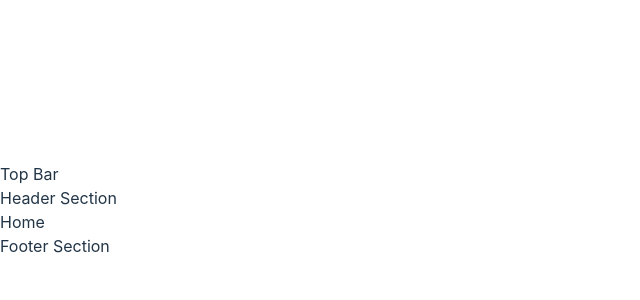
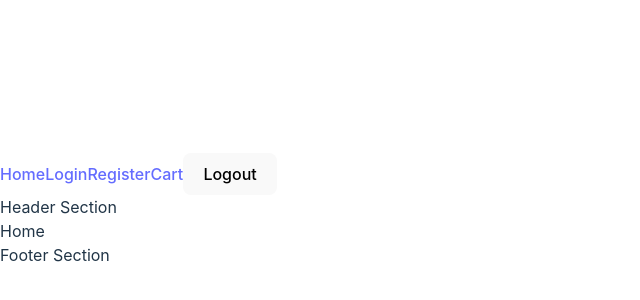
Before and after one commit to vprabhu1771/react_laraval_small_shop, a React (Vite) app: page / in a window 1280 px wide. Shown: the part 190-490 px from the top of the page, without its empty margins (0-640 px from the left). Built offline with nearby package versions, Linux system fonts and the light colour scheme.

Commit message:
Update TopBar.jsx

```diff
--- a/src/components/frontend/layout/TopBar.jsx
+++ b/src/components/frontend/layout/TopBar.jsx
@@ -1,11 +1,15 @@
 import React from 'react';
+import { Link } from 'react-router-dom';
 
 const TopBar = () => {
   return (
-    <div>
-      {/* Top bar content */}
-      Top Bar
-    </div>
+    <nav>
+      <Link to="/">Home</Link>
+      <Link to="/login">Login</Link>
+      <Link to="/register">Register</Link>
+      <Link to="/cart">Cart</Link>
+      <button>Logout</button>
+    </nav>
   );
 };
 
```
